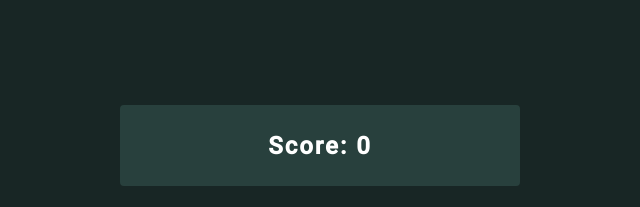
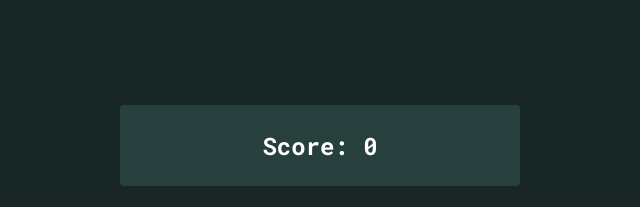
Before and after one commit to iiai22/vitejs-vite-nfz5ep, a website built with Vite: page index.html in a window 1280 px wide. Shown: the top 207 px of the page, 320-960 px from the left. Built offline with nearby package versions, Linux system fonts and the light colour scheme.

Commit message:
1 file modified

```diff
--- a/style.css
+++ b/style.css
@@ -1,4 +1,4 @@
-@import url('https://fonts.googleapis.com/css2?family=Roboto:ital,wght@0,300;0,400;0,500;1,300;1,400;1,500&display=swap');
+@import url('https://fonts.googleapis.com/css2?family=Roboto+Mono:wght@400;500;700&family=Roboto:ital,wght@0,300;0,400;0,500;1,300;1,400;1,500&display=swap');
 
 * {
   box-sizing: border-box;
@@ -72,10 +72,11 @@
 }
 
 #contagem {
+  font-family: 'Roboto Mono', sans-serif;
   width: 1fr;
   padding: 10px;
   font-size: 1.5rem;
-  letter-spacing: 2px;
+
   font-weight: bold;
   border: none;
   border-radius: 4px;
```
